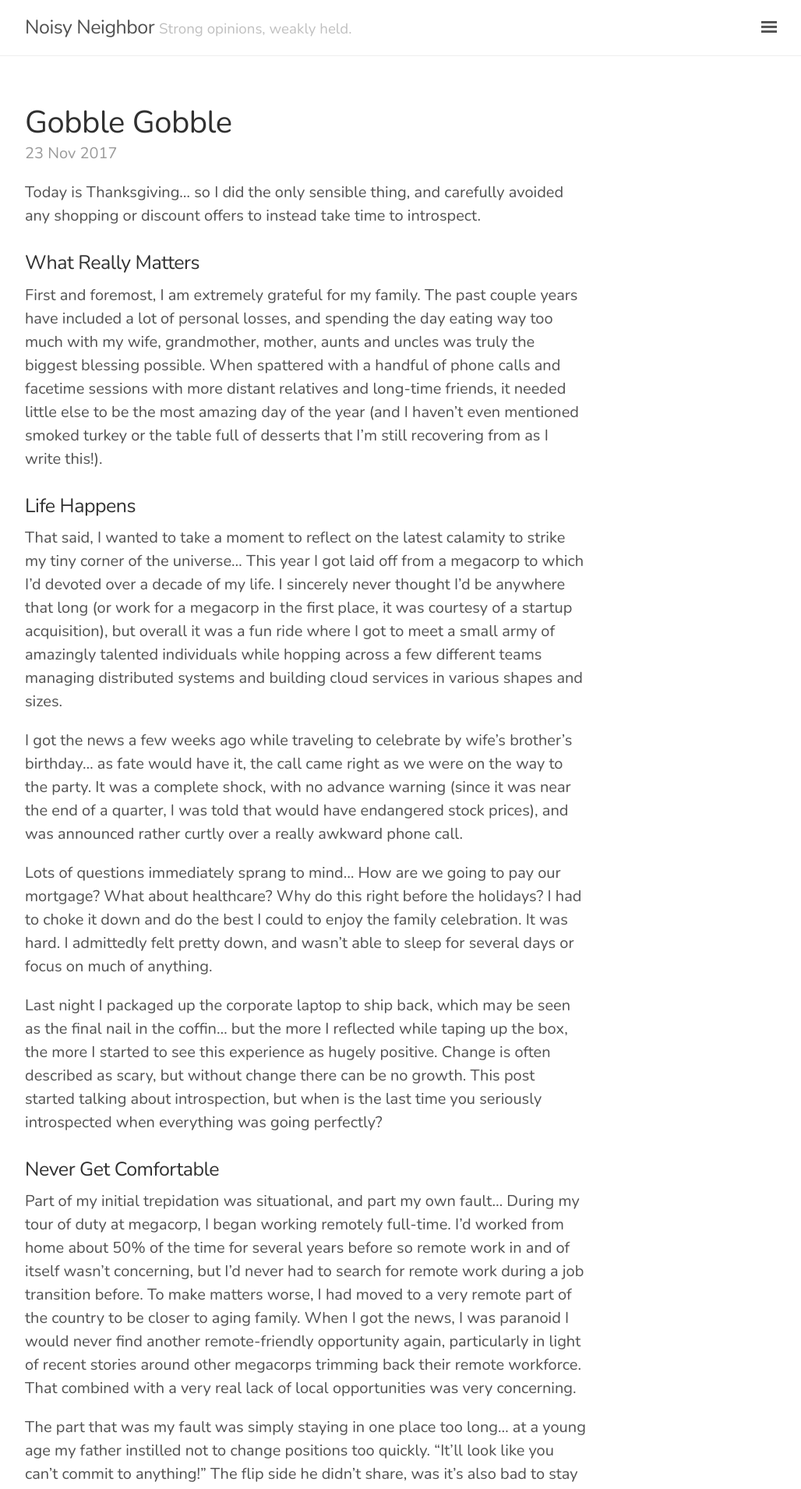
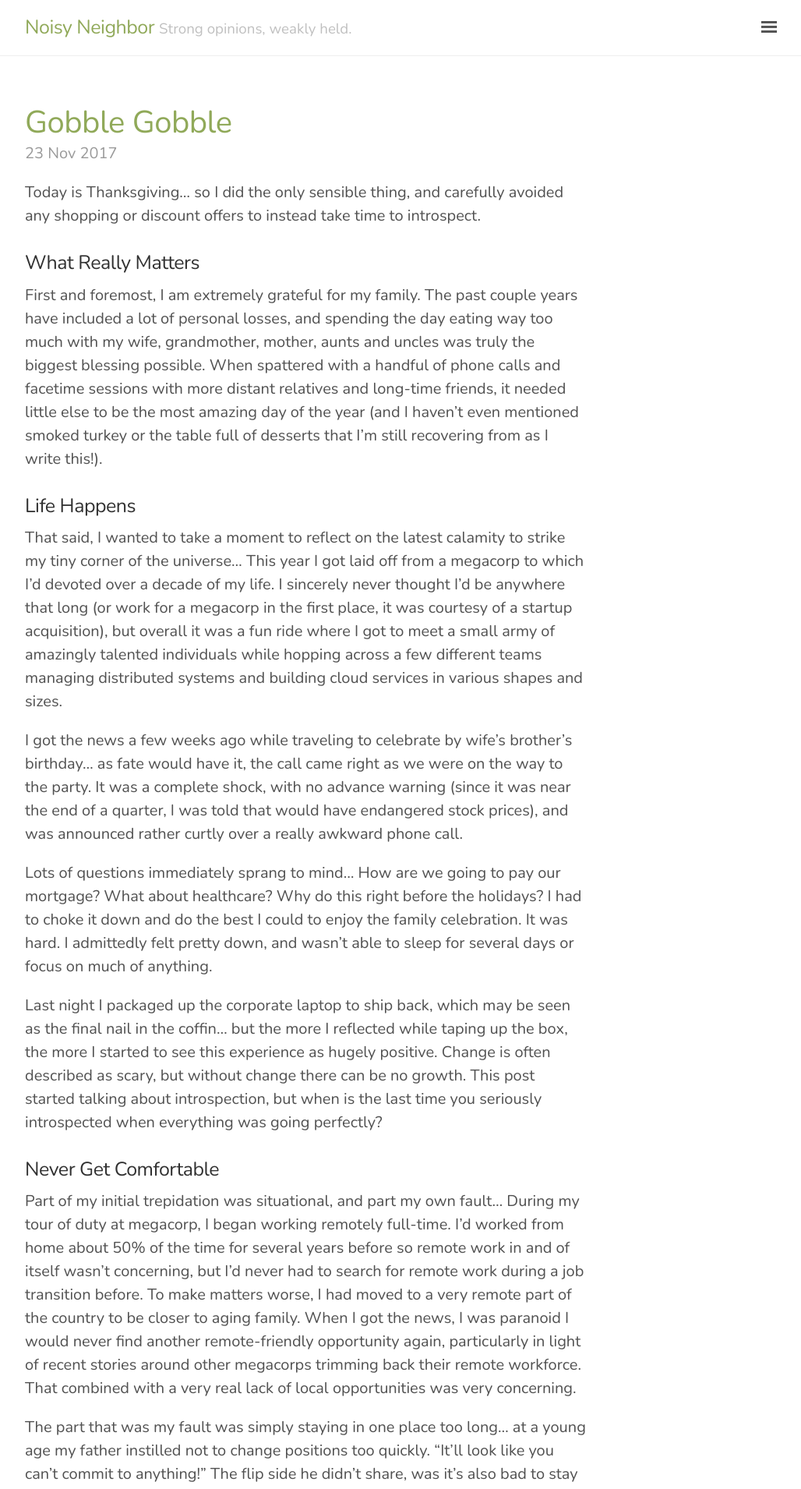
Before and after one commit to deadlysyn/blog, a Jekyll site: the page built from index.html, in a window 1280 px wide. Shown: the top 1910 px of the page at 78% size, without its empty margins (248-1276 px from the left). Built offline with Jekyll 4.4.1, drawn with Linux system fonts in a browser that asks for light colours; the list of posts is cut into pages by our own code.

Commit message:
theme experiment

```diff
--- a/_layouts/default.html
+++ b/_layouts/default.html
@@ -3,7 +3,7 @@
 
   {% include head.html %}
 
-  <body class="layout-reverse sidebar-overlay">
+  <body class="layout-reverse sidebar-overlay theme-base-0b">
 
     {% include sidebar.html %}
 
```
